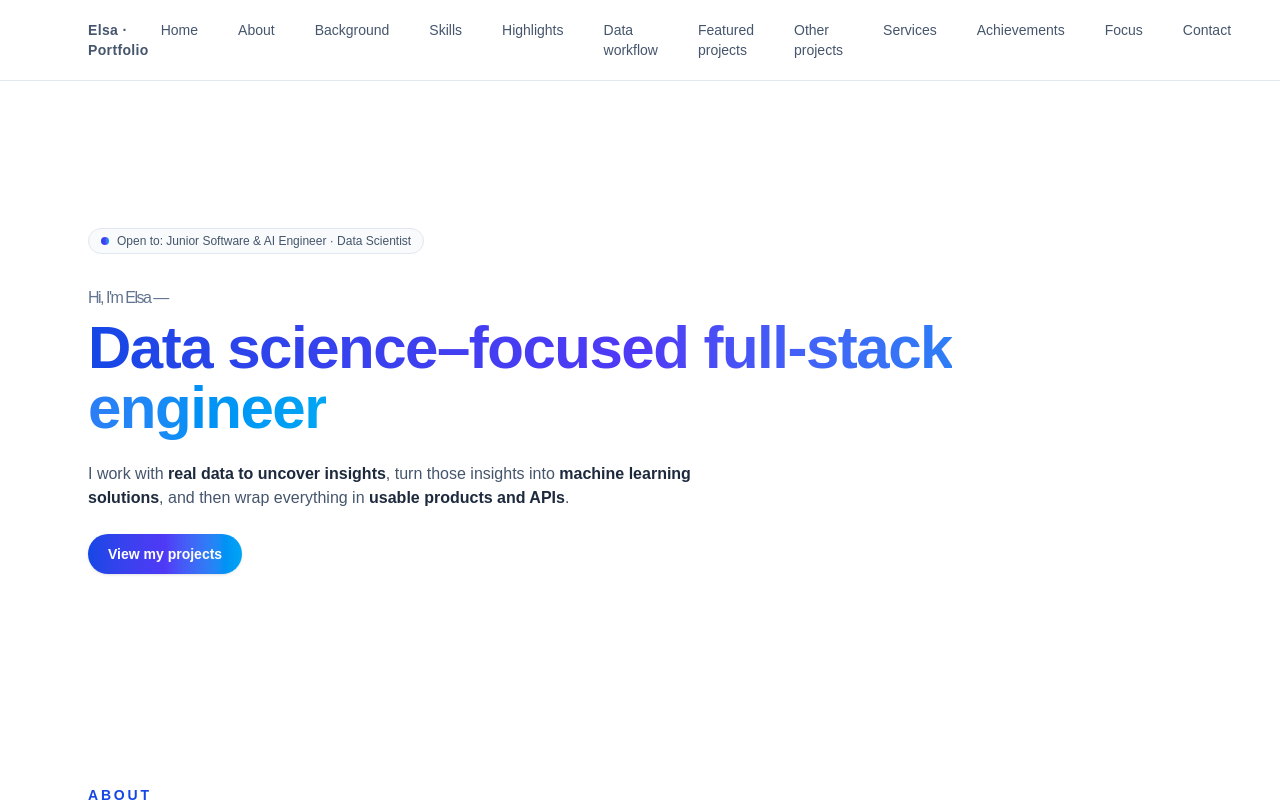
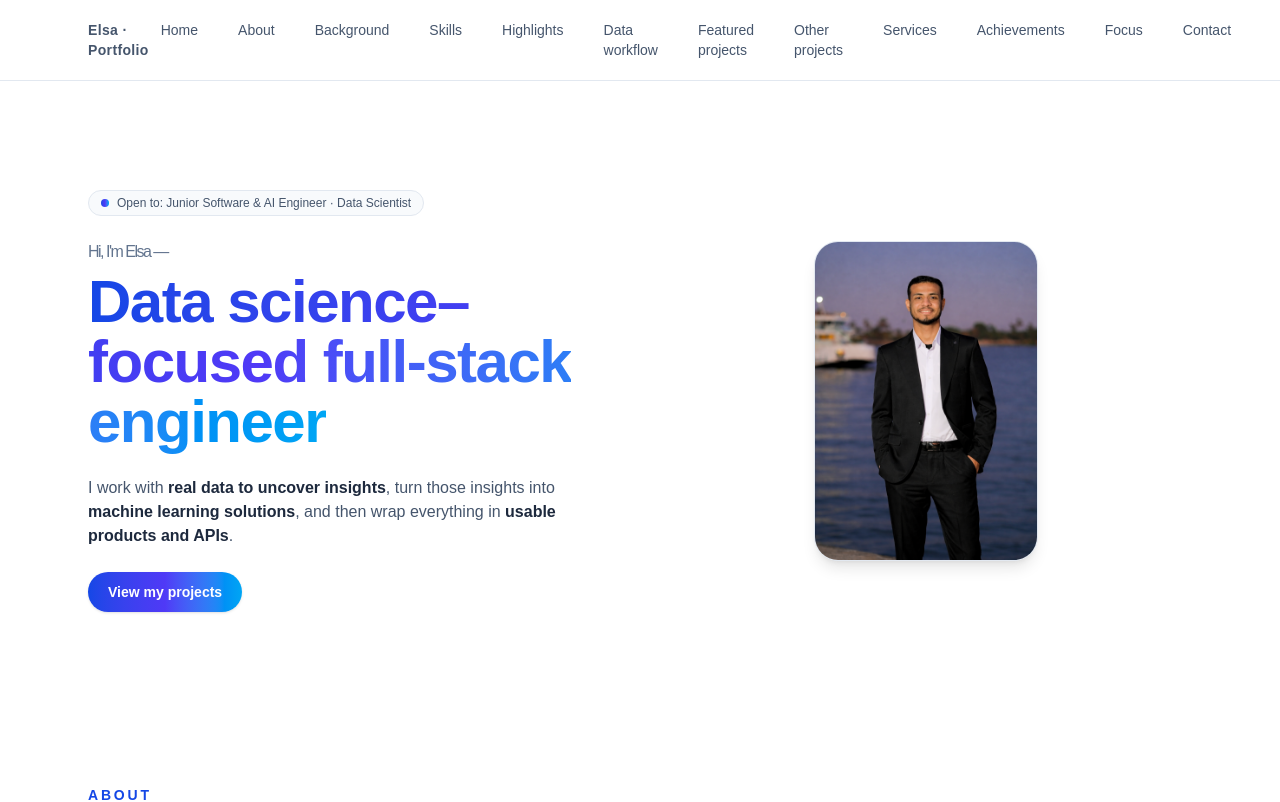
Before and after one commit to GoldenBoy13420/portfolio, a Next.js app: page / in a window 1280 px wide. Shown: the top 802 px of the page. Built offline with nearby package versions, Linux system fonts and the light colour scheme.

Commit message:
feat: add hero profile photo and two-column layout

```diff
--- a/src/app/page.tsx
+++ b/src/app/page.tsx
@@ -1,6 +1,7 @@
 "use client";
 
 import Link from "next/link";
+import Image from "next/image";
 
 const SECTIONS = [
   { id: "hero", label: "Home" },
@@ -43,14 +44,14 @@ export default function HomePage() {
         {/* 1. Hero */}
         <section
           id="hero"
-          className="flex min-h-[80vh] flex-col justify-center gap-8 py-16"
+          className="flex min-h-[80vh] flex-col justify-center gap-10 py-16 md:flex-row md:items-center"
         >
-          <div className="inline-flex max-w-max items-center gap-2 rounded-full border border-slate-200 bg-slate-50 px-3 py-1 text-xs font-medium text-slate-600">
-            <span className="h-2 w-2 rounded-full bg-gradient-to-r from-blue-700 via-indigo-600 to-sky-500" />
-            Open to: Junior Software & AI Engineer · Data Scientist
-          </div>
+          <div className="space-y-6 md:flex-1">
+            <div className="inline-flex max-w-max items-center gap-2 rounded-full border border-slate-200 bg-slate-50 px-3 py-1 text-xs font-medium text-slate-600">
+              <span className="h-2 w-2 rounded-full bg-gradient-to-r from-blue-700 via-indigo-600 to-sky-500" />
+              Open to: Junior Software &amp; AI Engineer · Data Scientist
+            </div>
 
-          <div className="space-y-6">
             <h1 className="text-4xl font-bold tracking-tight text-slate-900 sm:text-5xl md:text-6xl">
               <span className="block text-slate-500 text-base font-medium mb-2">
                 Hi, I&apos;m Elsa —
@@ -83,6 +84,18 @@ export default function HomePage() {
               >
                 View my projects
               </a>
+            </div>
+          </div>
+
+          <div className="mt-6 flex justify-center md:mt-0 md:flex-1">
+            <div className="relative h-64 w-48 overflow-hidden rounded-3xl border border-slate-200 bg-slate-100 shadow-lg sm:h-80 sm:w-56">
+              <Image
+                src="/profile.jpg"
+                alt="Portrait of Elsa in a suit by the water"
+                fill
+                className="object-cover"
+                priority
+              />
             </div>
           </div>
         </section>
```
Also changed, not shown: public/profile.jpg (added).
